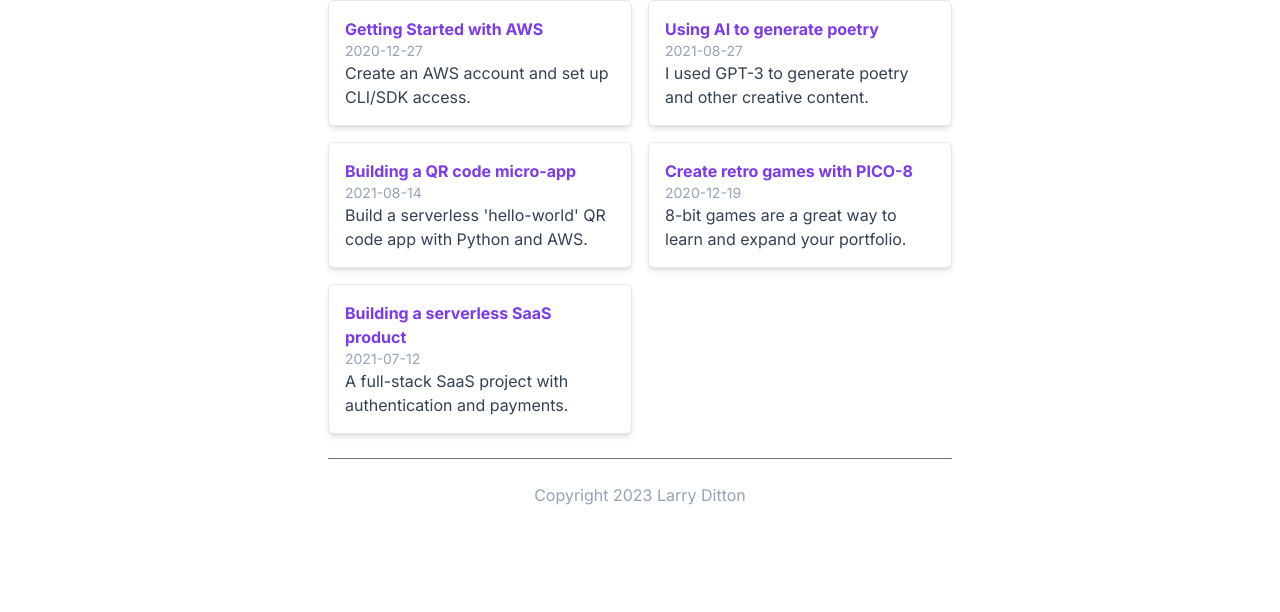
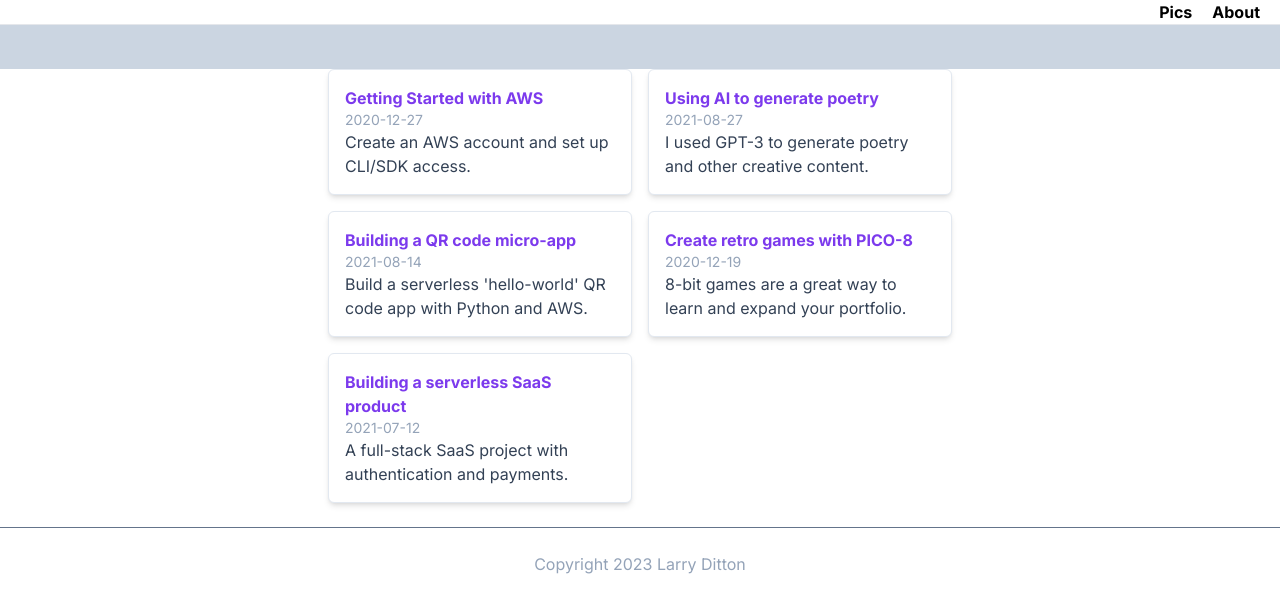
Before and after one commit to larryshank/larrywhatever, a Next.js app: page / in a window 1280 px wide. Shown: the top 612 px of the page. Built offline with nearby package versions, Linux system fonts and the light colour scheme.

Commit message:
ADD: top bar and start adding hero

```diff
--- a/src/app/layout.tsx
+++ b/src/app/layout.tsx
@@ -22,12 +22,18 @@ export default function RootLayout({
     </footer>
   );
 
-  // TODO: const header =
+  const header = (
+    <div className="sticky top-0 bg-white border-b w-full flex justify-end gap-5 pr-5 font-bold">
+      <div>Pics</div>
+      <div>About</div>
+    </div>
+  );
 
   return (
     <html lang="en">
       <body className={inter.className}>
-        <div className="mx-auto max-w-2xl px-6">
+        {header}
+        <div>
           {children}
           {footer}
         </div>
--- a/src/app/page.tsx
+++ b/src/app/page.tsx
@@ -9,6 +9,11 @@ export default function Home() {
   ));
 
   return (
-    <div className="grid grid-cols-1 md:grid-cols-2 gap-4">{postPreviews}</div>
+    <>
+      <div className="flex h-11 bg-slate-300"></div>
+      <div className="grid grid-cols-1 md:grid-cols-2 gap-4 mx-auto max-w-2xl px-6">
+        {postPreviews}
+      </div>
+    </>
   );
 }
```
